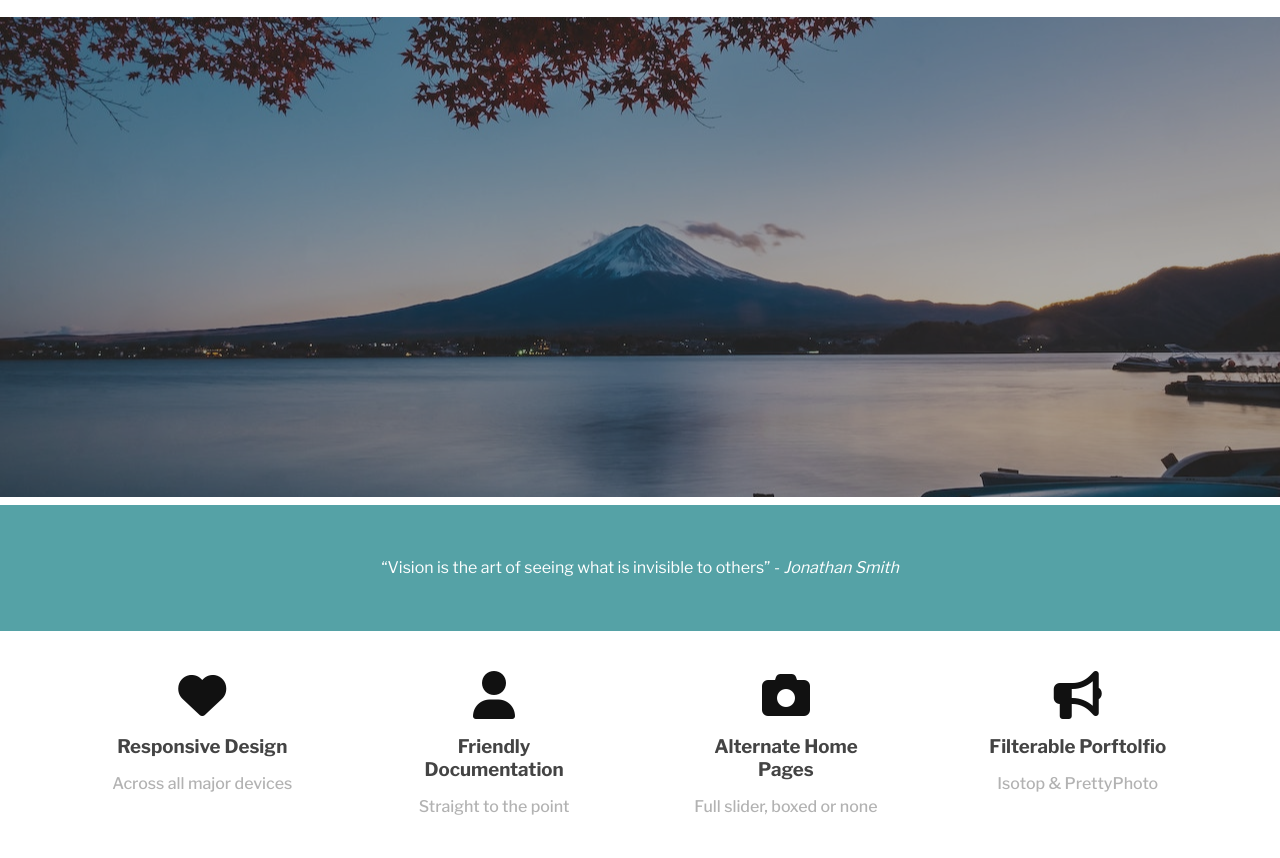
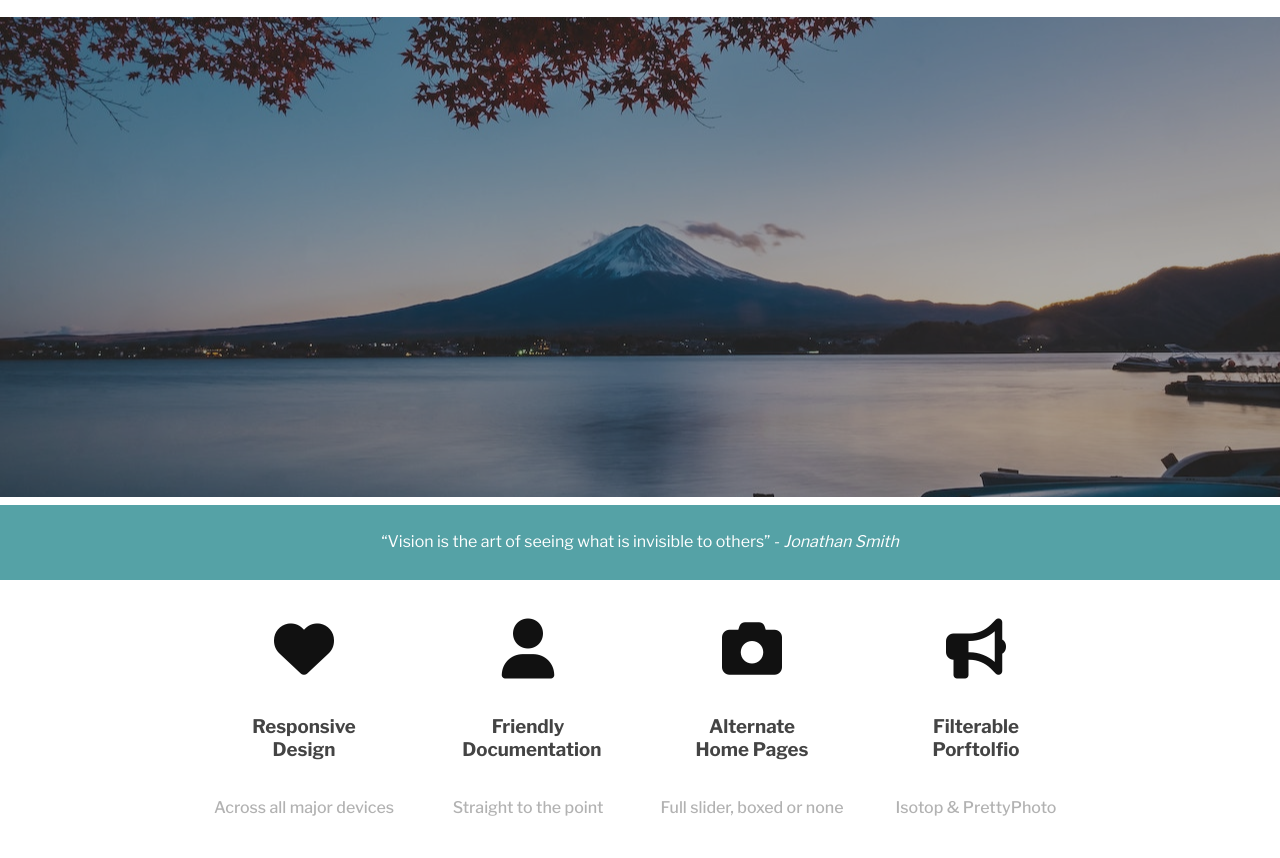
Before and after one commit to takumi-tsuka/11-class-05, a plain HTML site: page index.html in a window 1280 px wide. Shown: the part 94-952 px from the top of the page. Drawn offline with nearby package versions, Linux system fonts and the light colour scheme.

Commit message:
desktop:features section is done

```diff
--- a/css/style.css
+++ b/css/style.css
@@ -465,11 +465,6 @@ a {
 }
 
 @media(min-width:1000px){
-    /* HEADER */
-    header{
-        height: 60vh;
-    }
-    /* HEADER END */
     /* NAVIGATION */
     nav{
         justify-content: space-evenly;
@@ -481,4 +476,50 @@ a {
         align-items: center;
     }
     /* NAVIGATION END */
+    /* HEADER */
+    header{
+        height: 60vh;
+    }
+    /* HEADER END */
+    /* FEATURES  */
+    .features{
+        row-gap: 0;
+        padding-top: 2vhgi;
+    }
+    .features blockquote{
+        padding-top: 2%;
+        padding-bottom: 2%;
+    }
+
+    .features > article{
+        width: 70%;
+    }
+
+    .features i{
+        font-size: 60px;
+    }
+
+    .features a{
+        padding: 2%;
+        height: 30vh;
+        justify-content: space-evenly;
+    }
+
+    .features a:hover{
+        background-color: var(--darkerBlack);
+        transition: .3s;
+    }
+
+    .features a:hover i{
+        color: white;
+    }
+
+    .features a:hover h3{
+        color: var(--defaultColor);
+    }
+
+    .features a:hover p{
+        color: white;
+    }
+    /* FEATURES END */
 }
```
